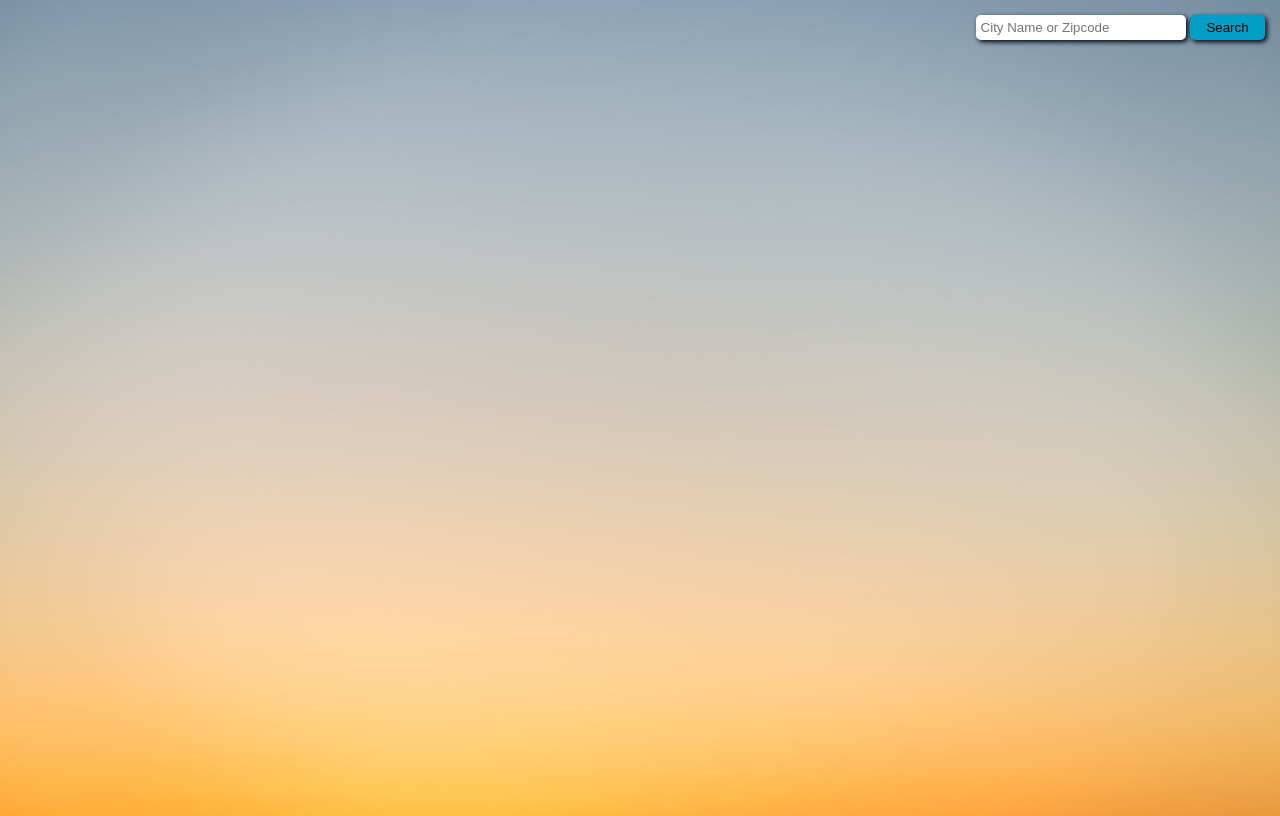
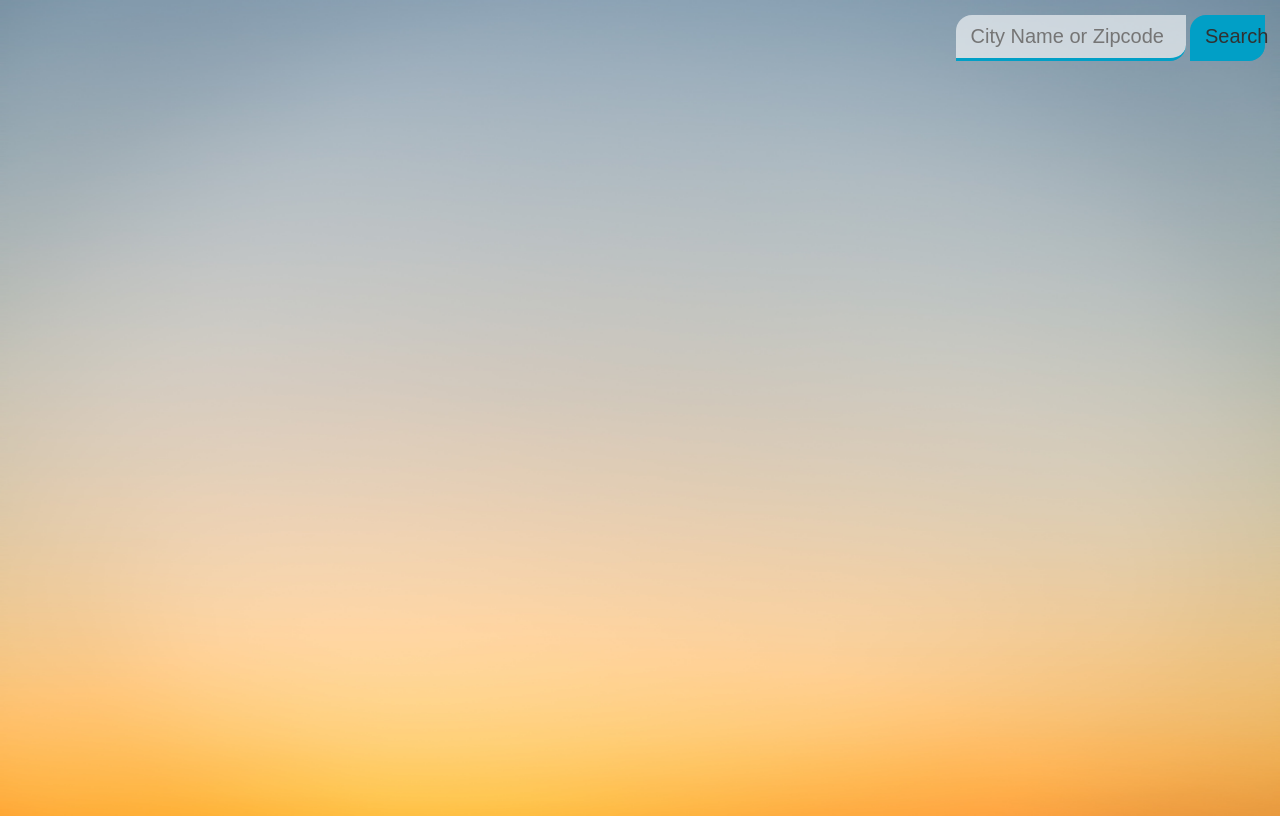
Before and after one commit to aureliasegarra/weatherApp, a plain HTML site: page assets/index.html in a window 1280 px wide. Drawn offline with Linux system fonts and the light colour scheme.

Commit message:
css first step ok

```diff
--- a/assets/css/style.css
+++ b/assets/css/style.css
@@ -39,11 +39,23 @@ body {
      width: 75px;
  }
  .searchControl {
-     box-shadow: 2px 2px 5px black;
+     width: 100%;
+     max-width: 280px;
+     padding: 10px 15px;
      border: none;
-     border-radius: 5px;
-     padding: 5px;
- }
+     outline: none;
+     background-color: rgba(255,255,255,0.6);
+     border-radius: 16px 0px 16px 0px;
+     border-bottom: 3px solid rgb(1,159,198);
+     color: #313131;
+     font-size: 20px;
+     font-weight: 300px;
+     transition: 0.2s ease-out;
+}
+
+.searchControl:hover {
+    background-color: rgba(255,255,255,1);
+}
 
  #weatherMain {
     display: block;
@@ -61,7 +73,7 @@ body {
      font-size: 38px;
      vertical-align: 25%;
  }
- .bottomDetails {
+ .bottom-details {
      display: block;
      font-size: 24px;
      text-align: right;
```
